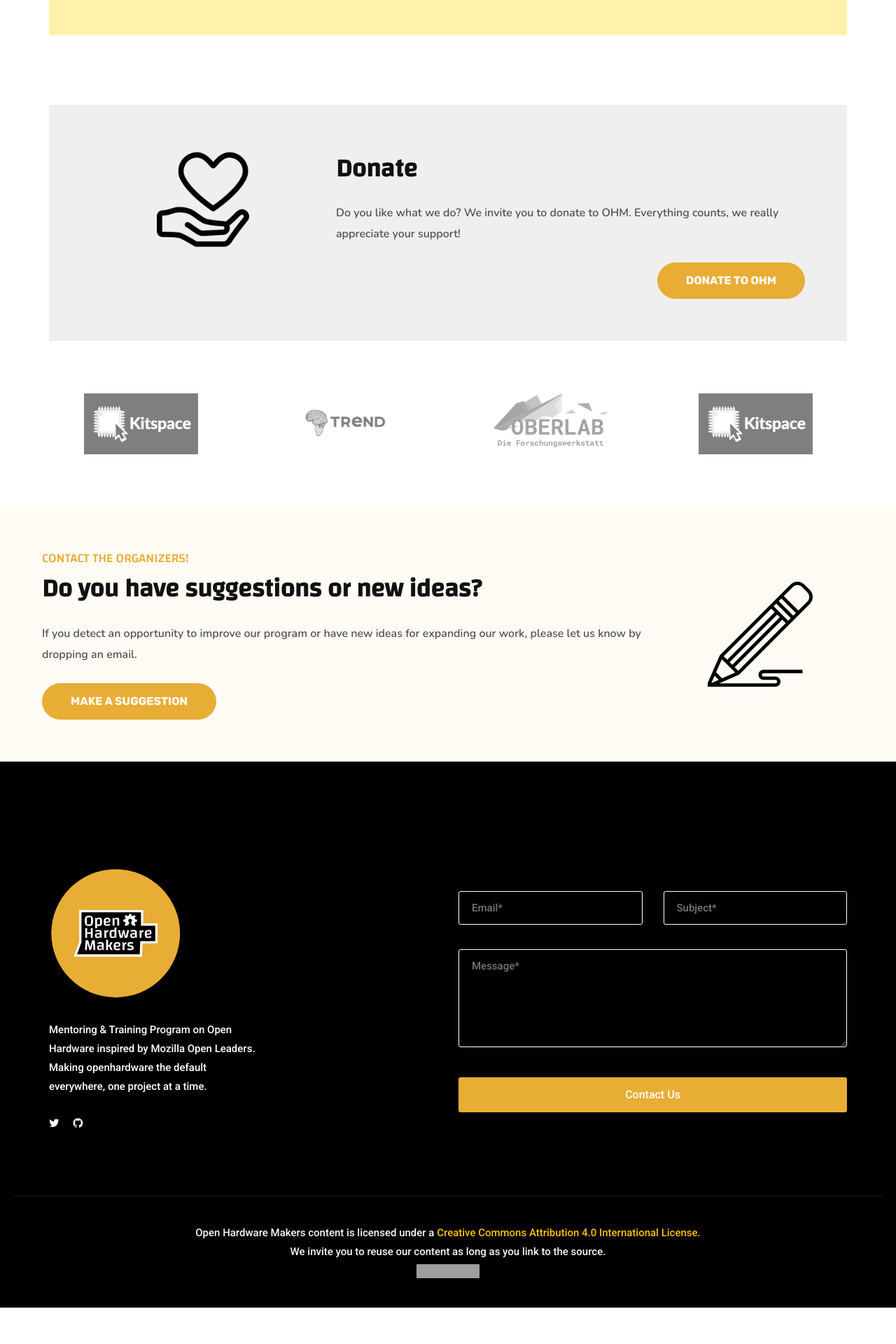
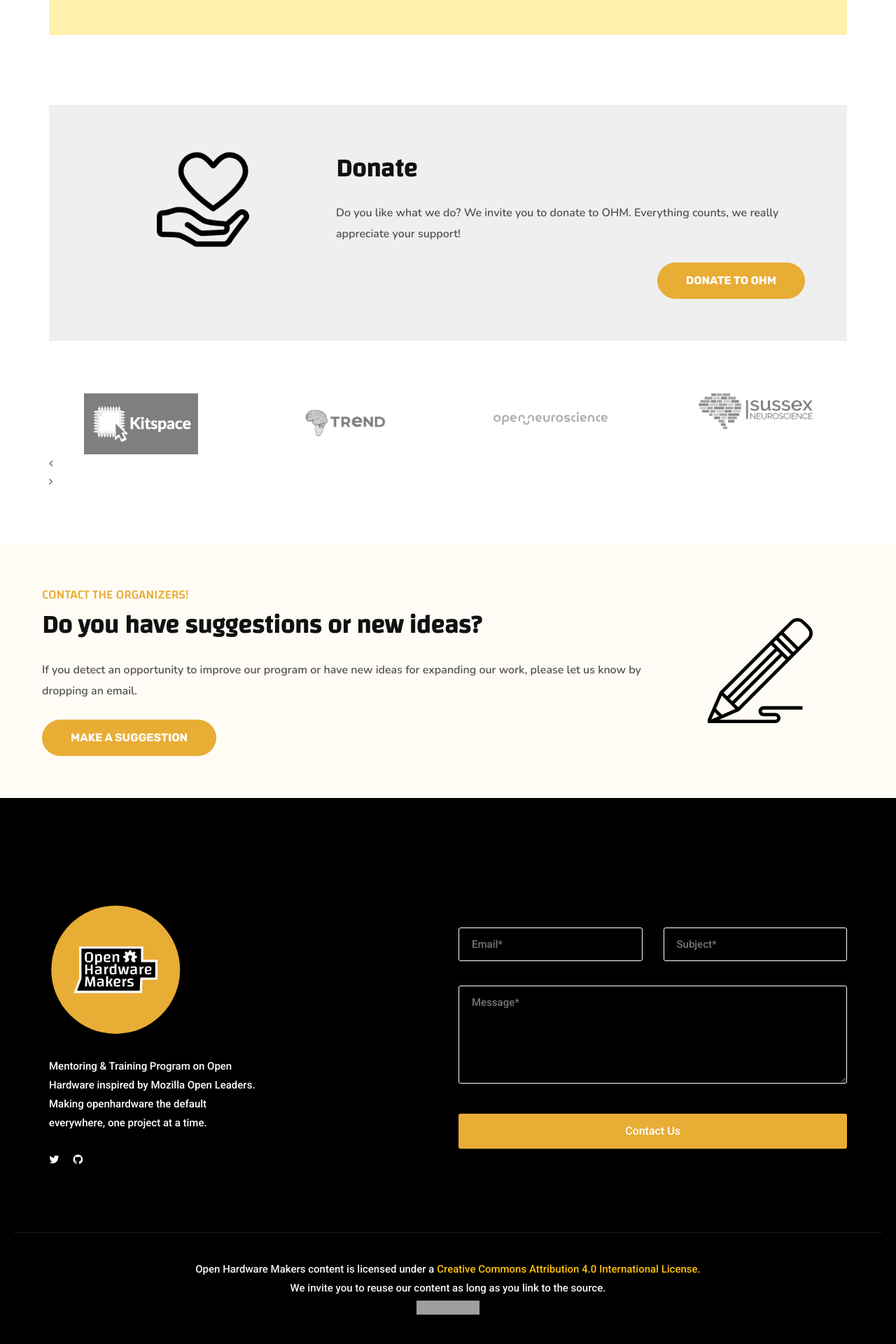
Before and after one commit to ohwmakers/ohwmakers-website, a Jekyll site: the page built from contribute.md, in a window 1280 px wide. Shown: the part 2140-4060 px from the top of the page at 70% size. Built offline with Jekyll 4.4.1, drawn with Linux system fonts in a browser that asks for light colours; before the commit the page ends 4008 px from its top, so only the background shows below that; grey boxes are pictures that could not be loaded.

```diff
--- a/_data/partners.yml
+++ b/_data/partners.yml
@@ -5,3 +5,7 @@
   img: "/assets/images/partner/kitspace.png"
 - url: "https://trendinafrica.org/"
   img: "/assets/images/partner/trend.png"
+- url: "https://open-neuroscience.com/"
+  img: "/assets/images/partner/openneuroscience_blue.svg"
+- url: "https://www.sussex.ac.uk/research/centres/sussex-neuroscience/"
+  img: "/assets/images/partner/SNpinkonwhite.png"
```
Also changed, not shown: assets/images/partner/ON.png (added), assets/images/partner/SNpinkonwhite.png (added), assets/images/partner/openneuroscience_blue.svg (added).
